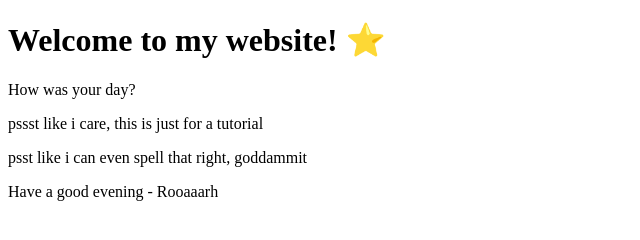
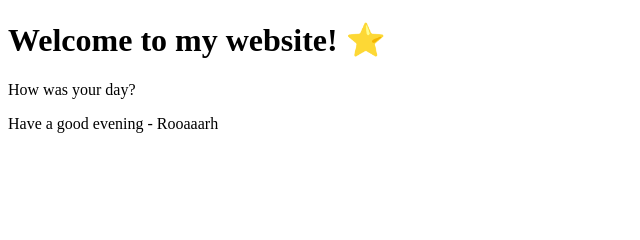
Before and after one commit to Jakobrk/RossHomePage, a plain HTML site: page index.html in a window 1280 px wide. Shown: the whole page, without its empty margins (0-640 px from the left). Drawn offline with Linux system fonts and the light colour scheme.

Commit message:
Update index.html

```diff
--- a/index.html
+++ b/index.html
@@ -8,8 +8,7 @@
 <body>
     <h1>Welcome to my website! ⭐️</h1>
     <p>How was your day? </p>
-    <p>pssst like i care, this is just for a tutorial </p>
-    <p>psst like i can even spell that right, goddammit </p>
+
     <p>Have a good evening - Rooaaarh</p>
 </body>
 </html>
```
